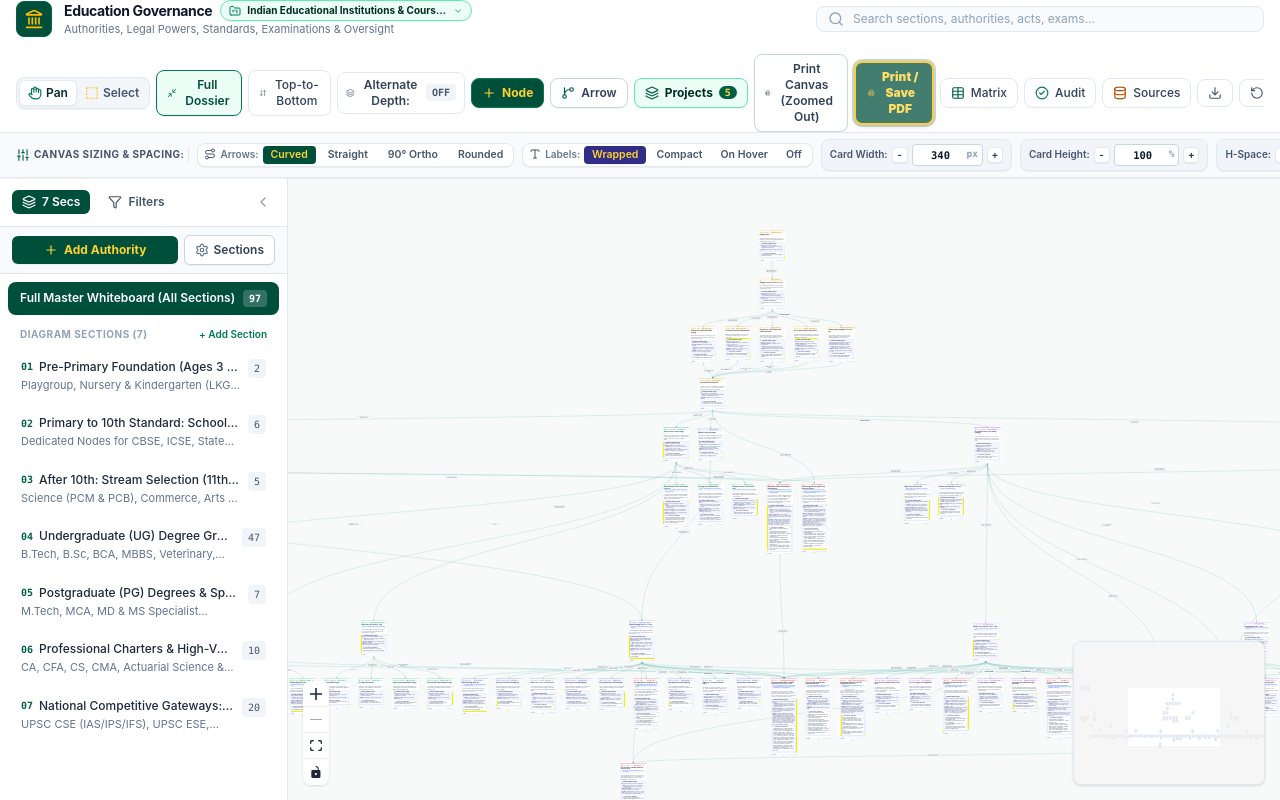
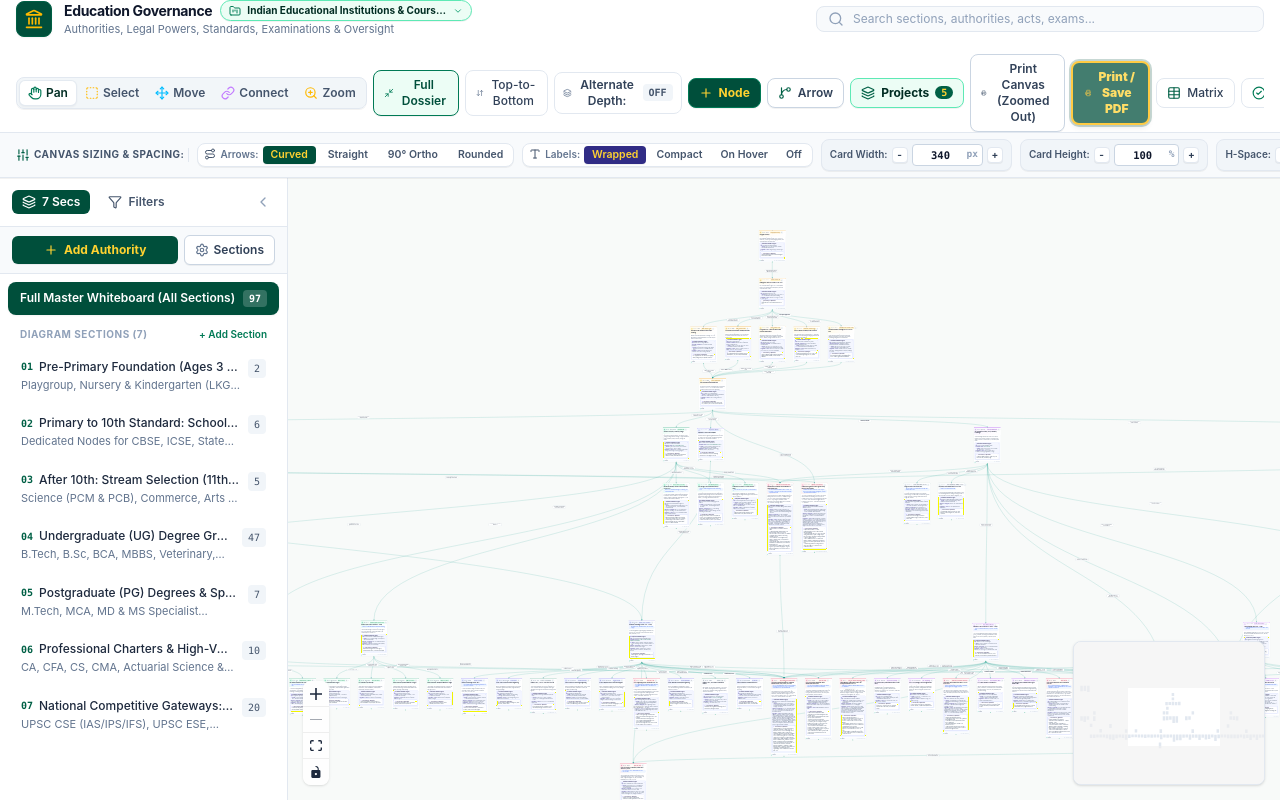
Before and after one commit to StavanSheth/Whiteboard, a React (Vite) app: page / in a window 1280 px wide. Built offline with nearby package versions, Linux system fonts and the light colour scheme.

Commit message:
Implement 5-mode cursor task selector, high-contrast dual-border cursors, and hotkeys

```diff
--- a/src/components/canvas/WhiteboardCanvas.tsx
+++ b/src/components/canvas/WhiteboardCanvas.tsx
@@ -19,7 +19,7 @@ import { calculateElkLayout } from '../../services/layoutService';
 import { CustomSectionNode } from './CustomSectionNode';
 import { CustomAuthorityNode } from './CustomAuthorityNode';
 import { RelationshipEdge } from './RelationshipEdge';
-import { Loader2, Layers, AlignHorizontalJustifyCenter, AlignVerticalJustifyCenter, X } from 'lucide-react';
+import { Loader2, Layers, AlignHorizontalJustifyCenter, AlignVerticalJustifyCenter, X, Link as LinkIcon, ZoomIn } from 'lucide-react';
 
 const nodeTypes = {
   sectionNode: CustomSectionNode,
@@ -39,6 +39,8 @@ function CanvasInner() {
     setSelectedNodeIds,
     canvasInteractionMode,
     setCanvasInteractionMode,
+    connectSourceNodeId,
+    setConnectSourceNodeId,
     setRelationshipDraft,
     openModal,
     focusSectionId,
@@ -63,7 +65,7 @@ function CanvasInner() {
   const [edges, setEdges, onEdgesChange] = useEdgesState<Edge>([]);
   const [isLoadingLayout, setIsLoadingLayout] = useState(true);
   const isPositionUpdateOnlyRef = useRef(false);
-  const { fitView } = useReactFlow();
+  const { fitView, zoomIn, zoomOut } = useReactFlow();
 
   // Re-layout when raw nodes, relationships, or any layout/sizing options change
   useEffect(() => {
@@ -138,12 +140,34 @@ function CanvasInner() {
 
   const onNodeClick: NodeMouseHandler = useCallback(
     (event, node) => {
+      if (canvasInteractionMode === 'zoom') {
+        if (event.altKey || event.shiftKey) {
+          zoomOut({ duration: 300 });
+        } else {
+          zoomIn({ duration: 300 });
+        }
+        return;
+      }
+
+      if (canvasInteractionMode === 'connect') {
+        if (!connectSourceNodeId) {
+          setConnectSourceNodeId(node.id);
+        } else if (connectSourceNodeId !== node.id) {
+          setRelationshipDraft({ sourceNodeId: connectSourceNodeId, targetNodeId: node.id });
+          openModal('add-relationship');
+          setConnectSourceNodeId(null);
+        } else {
+          setConnectSourceNodeId(null);
+        }
+        return;
+      }
+
       if (event.shiftKey || event.ctrlKey || event.metaKey) {
         return;
       }
       selectNode(node.id);
     },
-    [selectNode]
+    [canvasInteractionMode, connectSourceNodeId, setConnectSourceNodeId, setRelationshipDraft, openModal, selectNode, zoomIn, zoomOut]
   );
 
   const onEdgeClick: EdgeMouseHandler = useCallback(
@@ -157,9 +181,20 @@ function CanvasInner() {
     [rawRelationships, setRelationshipDraft, openModal]
   );
 
-  const onPaneClick = useCallback(() => {
-    // Canvas empty space click
-  }, []);
+  const onPaneClick = useCallback(
+    (event: React.MouseEvent) => {
+      if (canvasInteractionMode === 'zoom') {
+        if (event.altKey || event.shiftKey) {
+          zoomOut({ duration: 300 });
+        } else {
+          zoomIn({ duration: 300 });
+        }
+      } else if (canvasInteractionMode === 'connect') {
+        setConnectSourceNodeId(null);
+      }
+    },
+    [canvasInteractionMode, zoomIn, zoomOut, setConnectSourceNodeId]
+  );
 
   const onNodeDragStop = useCallback(
     (_event: any, node: Node, draggedNodes?: Node[]) => {
@@ -235,21 +270,29 @@ function CanvasInner() {
     setSelectedNodeIds([]);
   }, [setNodes, setSelectedNodeIds]);
 
-  // Keyboard shortcuts: 'v' for select, 'h' for pan, 'Escape' to deselect
+  // Keyboard shortcuts: 'h' for pan, 'v' for select, 'm' for move, 'c' for connect, 'z' for zoom, 'Escape' to deselect/reset
   useEffect(() => {
     const handleKeyDown = (e: KeyboardEvent) => {
       if (['INPUT', 'TEXTAREA'].includes((e.target as HTMLElement)?.tagName)) return;
-      if (e.key === 'v' || e.key === 'V') {
+      if (e.key === 'h' || e.key === 'H') {
+        setCanvasInteractionMode('pan');
+      } else if (e.key === 'v' || e.key === 'V') {
         setCanvasInteractionMode('select');
-      } else if (e.key === 'h' || e.key === 'H') {
-        setCanvasInteractionMode('pan');
+      } else if (e.key === 'm' || e.key === 'M') {
+        setCanvasInteractionMode('move');
+      } else if (e.key === 'c' || e.key === 'C') {
+        setCanvasInteractionMode('connect');
+      } else if (e.key === 'z' || e.key === 'Z') {
+        setCanvasInteractionMode('zoom');
       } else if (e.key === 'Escape') {
         handleDeselectAll();
+        setConnectSourceNodeId(null);
+        setCanvasInteractionMode('pan');
       }
     };
     window.addEventListener('keydown', handleKeyDown);
     return () => window.removeEventListener('keydown', handleKeyDown);
-  }, [setCanvasInteractionMode, handleDeselectAll]);
+  }, [setCanvasInteractionMode, handleDeselectAll, setConnectSourceNodeId]);
 
   const nodeColor = useMemo(() => {
     return (node: Node) => {
@@ -283,7 +326,13 @@ function CanvasInner() {
         onSelectionDragStop={onSelectionDragStop}
         onSelectionChange={onSelectionChange}
         selectionMode={SelectionMode.Partial}
-        panOnDrag={canvasInteractionMode === 'pan' ? true : [1, 2]}
+        panOnDrag={
+          canvasInteractionMode === 'pan'
+            ? true
+            : canvasInteractionMode === 'move'
+            ? false
+            : [1, 2]
+        }
         selectionOnDrag={canvasInteractionMode === 'select'}
         selectionKeyCode={['Shift']}
         multiSelectionKeyCode={['Shift', 'Meta', 'Control']}
@@ -293,9 +342,9 @@ function CanvasInner() {
         minZoom={0.08}
         maxZoom={1.8}
         onlyRenderVisibleElements={true}
-        nodesDraggable={true}
+        nodesDraggable={canvasInteractionMode !== 'zoom'}
         proOptions={{ hideAttribution: true }}
-        className={canvasInteractionMode === 'select' ? 'mode-select' : 'mode-pan'}
+        className={`mode-${canvasInteractionMode}`}
       >
         <Background variant={BackgroundVariant.Dots} gap={24} size={1} color="#cbd5e1" />
         <Controls className="!bg-white !border-slate-200 !shadow-sm !rounded-lg overflow-hidden" />
@@ -345,6 +394,46 @@ function CanvasInner() {
           </div>
         </div>
       )}
+      {/* Floating Prompt for Connect Tool */}
+      {canvasInteractionMode === 'connect' && (
+        <div className="absolute top-4 left-1/2 -translate-x-1/2 z-40 flex items-center gap-2 px-4 py-2 bg-slate-900/95 text-white rounded-xl shadow-xl backdrop-blur-md border border-purple-500/70 animate-in fade-in slide-in-from-top-2 duration-200 text-xs">
+          <LinkIcon className="w-4 h-4 text-purple-400 animate-pulse" />
+          {connectSourceNodeId ? (
+            <span>
+              Source selected: <strong className="font-mono text-amber-300">{connectSourceNodeId}</strong>. Now click the <strong>target card</strong> to create relationship.
+            </span>
+          ) : (
+            <span>
+              <strong>Connect Tool Active:</strong> Click the first card (source) to begin an arrow link.
+            </span>
+          )}
+          <button
+            onClick={() => {
+              setConnectSourceNodeId(null);
+              setCanvasInteractionMode('pan');
+            }}
+            className="ml-2 px-2 py-0.5 rounded bg-slate-800 hover:bg-slate-700 text-slate-300 hover:text-white text-[11px] font-bold cursor-pointer border border-slate-700"
+          >
+            Done (Esc)
+          </button>
+        </div>
+      )}
+
+      {/* Floating Prompt for Zoom Tool */}
+      {canvasInteractionMode === 'zoom' && (
+        <div className="absolute top-4 left-1/2 -translate-x-1/2 z-40 flex items-center gap-2 px-4 py-2 bg-slate-900/95 text-white rounded-xl shadow-xl backdrop-blur-md border border-amber-500/70 animate-in fade-in slide-in-from-top-2 duration-200 text-xs">
+          <ZoomIn className="w-4 h-4 text-amber-400" />
+          <span>
+            <strong>Zoom Tool Active:</strong> Click anywhere to zoom in (+25%), or hold <strong>Alt/Shift</strong> and click to zoom out.
+          </span>
+          <button
+            onClick={() => setCanvasInteractionMode('pan')}
+            className="ml-2 px-2 py-0.5 rounded bg-slate-800 hover:bg-slate-700 text-slate-300 hover:text-white text-[11px] font-bold cursor-pointer border border-slate-700"
+          >
+            Done (Esc)
+          </button>
+        </div>
+      )}
     </div>
   );
 }
--- a/src/components/navigation/TopToolbar.tsx
+++ b/src/components/navigation/TopToolbar.tsx
@@ -27,7 +27,10 @@ import {
   GitBranch,
   Menu,
   Hand,
-  BoxSelect
+  BoxSelect,
+  Move,
+  Link,
+  ZoomIn
 } from 'lucide-react';
 
 export function TopToolbar() {
@@ -165,7 +168,7 @@ export function TopToolbar() {
 
         {/* Right: Key Action Buttons */}
         <div className="flex items-center gap-1 sm:gap-1.5 overflow-x-auto max-w-full pb-0.5 sm:pb-0 scrollbar-none order-2 sm:order-3">
-          {/* Interaction Mode Toggle: Pan vs Multi-Select Box */}
+          {/* 5-Tool Cursor Task Mode Selector */}
           <div className="flex items-center rounded-lg border border-slate-200 bg-slate-100/90 p-0.5 shadow-2xs">
             <button
               onClick={() => setCanvasInteractionMode('pan')}
@@ -174,10 +177,10 @@ export function TopToolbar() {
                   ? 'bg-white text-emerald-950 shadow-xs border border-slate-200/90 font-bold'
                   : 'text-slate-600 hover:text-slate-900'
               }`}
-              title="Pan Tool (H) - Drag canvas to move, hold Shift to box-select"
+              title="Pan Canvas (H) - Drag canvas background to glide smoothly"
             >
               <Hand className="w-3.5 h-3.5 text-emerald-700" />
-              <span className="hidden lg:inline">Pan</span>
+              <span className="hidden xl:inline">Pan</span>
             </button>
             <button
               onClick={() => setCanvasInteractionMode('select')}
@@ -186,10 +189,46 @@ export function TopToolbar() {
                   ? 'bg-emerald-900 text-amber-300 shadow-xs border border-emerald-950 font-bold'
                   : 'text-slate-600 hover:text-slate-900'
               }`}
-              title="Multi-Select Box Tool (V) - Click and drag anywhere to box-select multiple cards"
+              title="Box Select (V) - Click and drag anywhere to marquee-select multiple cards"
             >
               <BoxSelect className="w-3.5 h-3.5 text-amber-400" />
-              <span className="hidden lg:inline">Select</span>
+              <span className="hidden xl:inline">Select</span>
+            </button>
+            <button
+              onClick={() => setCanvasInteractionMode('move')}
+              className={`flex items-center gap-1 px-2 py-1 rounded-md text-xs font-semibold transition-all cursor-pointer ${
+                canvasInteractionMode === 'move'
+                  ? 'bg-emerald-900 text-amber-300 shadow-xs border border-emerald-950 font-bold'
+                  : 'text-slate-600 hover:text-slate-900'
+              }`}
+              title="Move / Drag Cards (M) - Reposition individual cards or selected clusters"
+            >
+              <Move className="w-3.5 h-3.5 text-sky-400" />
+              <span className="hidden xl:inline">Move</span>
+            </button>
+            <button
+              onClick={() => setCanvasInteractionMode('connect')}
+              className={`flex items-center gap-1 px-2 py-1 rounded-md text-xs font-semibold transition-all cursor-pointer ${
+                canvasInteractionMode === 'connect'
+                  ? 'bg-emerald-900 text-amber-300 shadow-xs border border-emerald-950 font-bold'
+                  : 'text-slate-600 hover:text-slate-900'
+              }`}
+              title="Connect Link (C) - Click source card then target card to create relationship"
+            >
+              <Link className="w-3.5 h-3.5 text-purple-400" />
+              <span className="hidden xl:inline">Connect</span>
+            </button>
+            <button
+              onClick={() => setCanvasInteractionMode('zoom')}
+              className={`flex items-center gap-1 px-2 py-1 rounded-md text-xs font-semibold transition-all cursor-pointer ${
+                canvasInteractionMode === 'zoom'
+                  ? 'bg-emerald-900 text-amber-300 shadow-xs border border-emerald-950 font-bold'
+                  : 'text-slate-600 hover:text-slate-900'
+              }`}
+              title="Zoom Region (Z) - Click to zoom in (+25%), Shift+Click to zoom out"
+            >
+              <ZoomIn className="w-3.5 h-3.5 text-amber-400" />
+              <span className="hidden xl:inline">Zoom</span>
             </button>
           </div>
 
--- a/src/store/whiteboardStore.ts
+++ b/src/store/whiteboardStore.ts
@@ -26,6 +26,8 @@ import {
 } from '../services/apiClient';
 import { db } from '../../database/db';
 
+export type CanvasInteractionMode = 'pan' | 'select' | 'move' | 'connect' | 'zoom';
+
 export interface WhiteboardState {
   // Multi-Project / Diagram Management State
   projects: (ProjectSummary & { isActive: boolean })[];
@@ -44,7 +46,8 @@ export interface WhiteboardState {
 
   selectedNodeId: string | null;
   selectedNodeIds: string[];
-  canvasInteractionMode: 'pan' | 'select';
+  canvasInteractionMode: CanvasInteractionMode;
+  connectSourceNodeId: string | null;
   searchQuery: string;
   filters: SearchFilters;
 
@@ -113,7 +116,8 @@ export interface WhiteboardState {
 
   selectNode: (nodeId: string | null) => void;
   setSelectedNodeIds: (ids: string[]) => void;
-  setCanvasInteractionMode: (mode: 'pan' | 'select') => void;
+  setCanvasInteractionMode: (mode: CanvasInteractionMode) => void;
+  setConnectSourceNodeId: (id: string | null) => void;
   setSearchQuery: (query: string) => void;
   setFilters: (filters: Partial<SearchFilters>) => void;
   resetFilters: () => void;
@@ -187,6 +191,7 @@ export const useWhiteboardStore = create<WhiteboardState>((set, get) => ({
   selectedNodeId: null,
   selectedNodeIds: [],
   canvasInteractionMode: 'pan',
+  connectSourceNodeId: null,
   searchQuery: '',
   filters: initialFilters,
 
@@ -600,7 +605,13 @@ export const useWhiteboardStore = create<WhiteboardState>((set, get) => ({
       isDetailPanelOpen: ids.length > 0 ? state.isDetailPanelOpen : false
     })),
 
-  setCanvasInteractionMode: (mode) => set({ canvasInteractionMode: mode }),
+  setCanvasInteractionMode: (mode) =>
+    set({
+      canvasInteractionMode: mode,
+      connectSourceNodeId: mode === 'connect' ? null : null
+    }),
+
+  setConnectSourceNodeId: (id) => set({ connectSourceNodeId: id }),
 
   setSearchQuery: (query) => set({ searchQuery: query }),
 
```
Also changed, not shown: src/index.css (+21 -0 lines).
